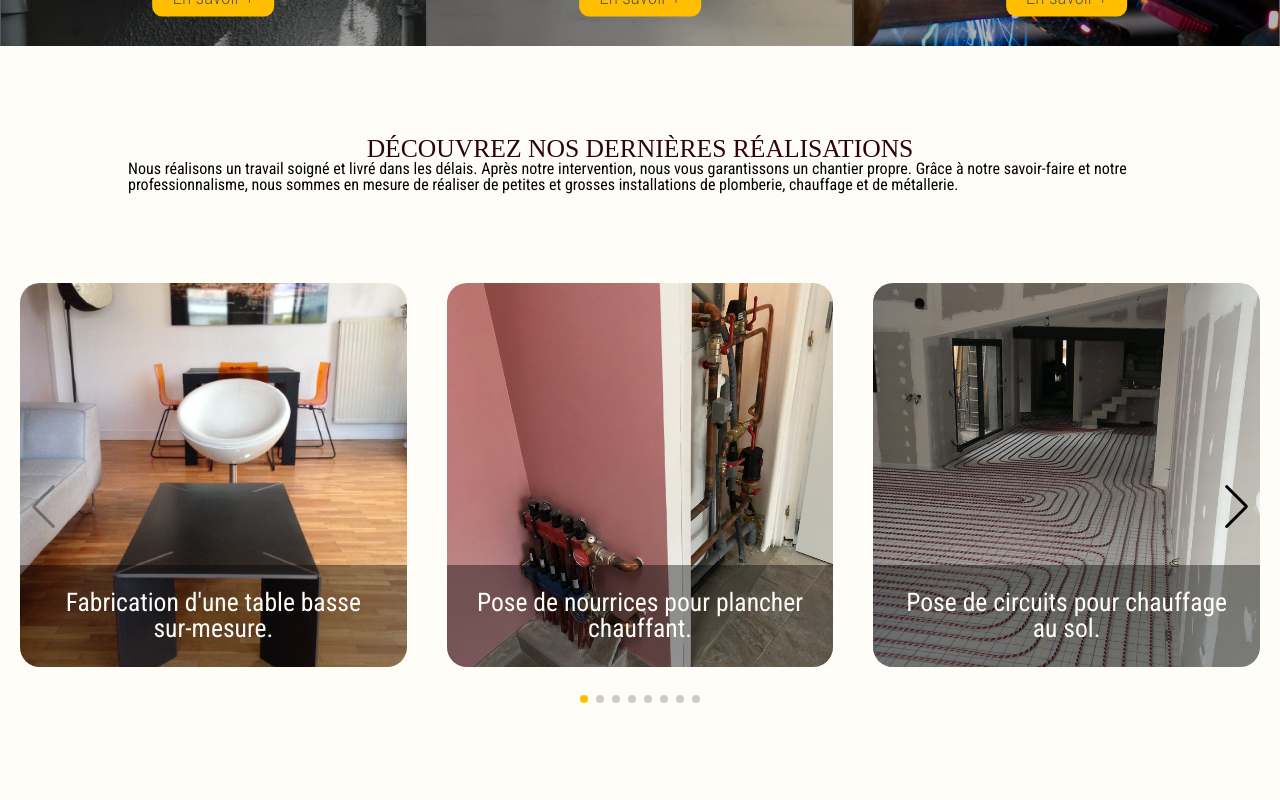
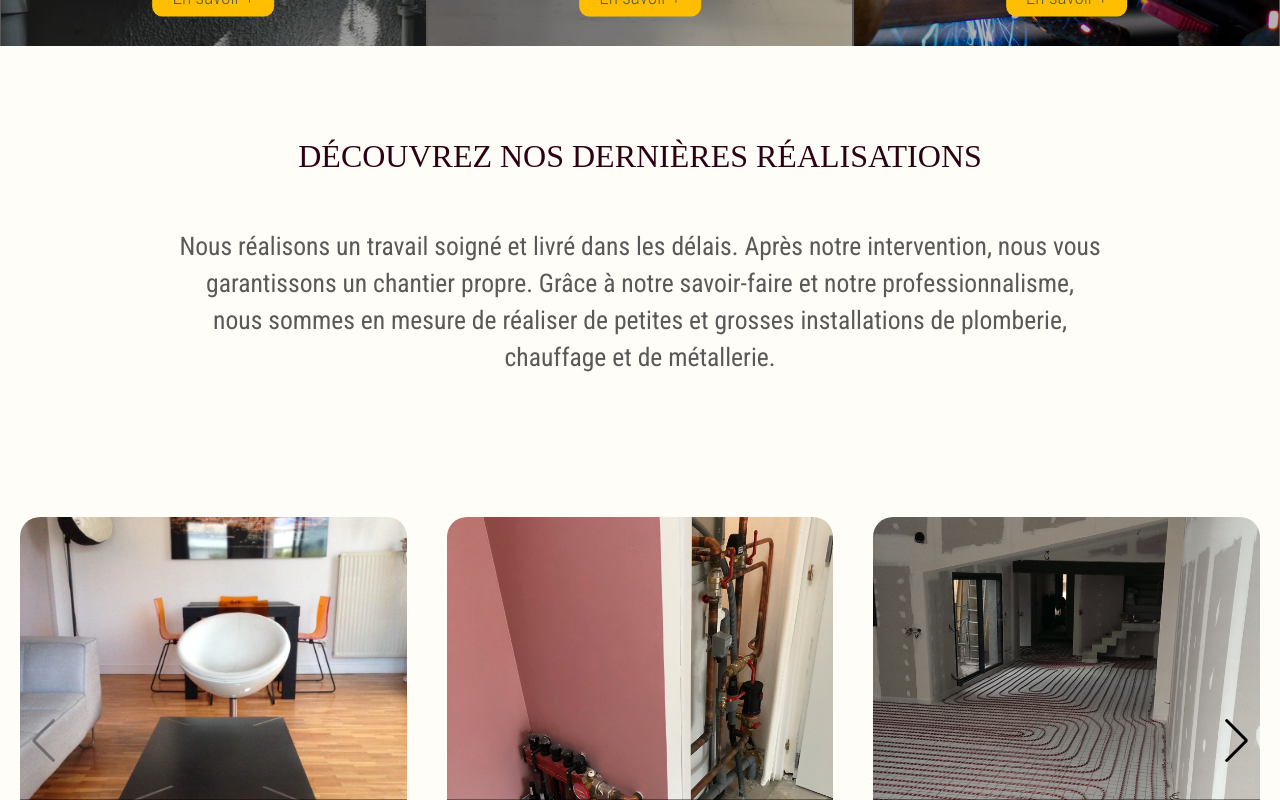
Before and after one commit to lomi9/m-tech_energie, a React (Create React App) app: page / in a window 1280 px wide. Shown: the part 1840-2640 px from the top of the page. Built offline with nearby package versions, Linux system fonts and the light colour scheme; a web font is replaced by a local one.

Commit message:
style : realisations component

```diff
--- a/src/components/realisations/Realisations.scss
+++ b/src/components/realisations/Realisations.scss
@@ -6,11 +6,21 @@
         padding: 7% 10%;
 
         &-title{
-            font-family: $font-family-2;
-            font-size: 1.6rem;
-            color: $main-color-4;
-            text-transform: uppercase;
+            @include center;
+                font-family: $font-family-2;
+                font-size: 2.5vw;
+                line-height: 3.2vw;
+                color: $main-color-4;
+                text-transform: uppercase;
 
+        }
+        &-text{
+            @include center;
+            text-align: center;
+            padding: 5%;
+            line-height: 2.9vw;
+            color: $main-color-2;
+            font-size: 2vw;
         }
     }
 
```
